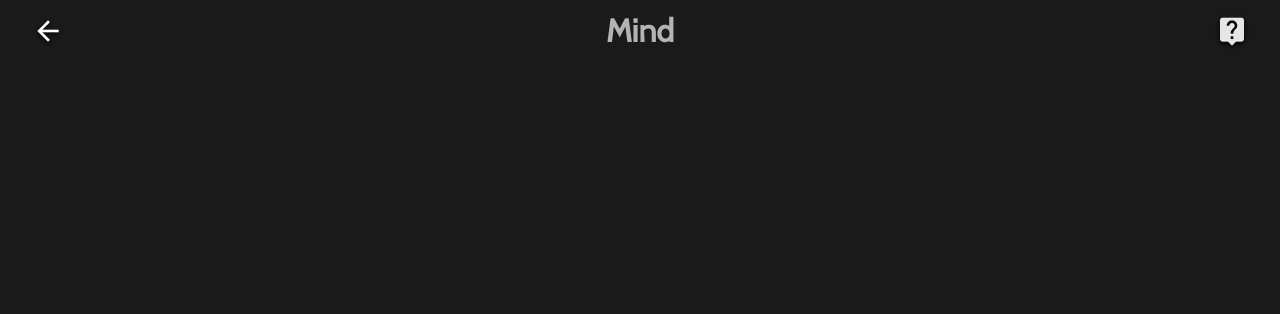
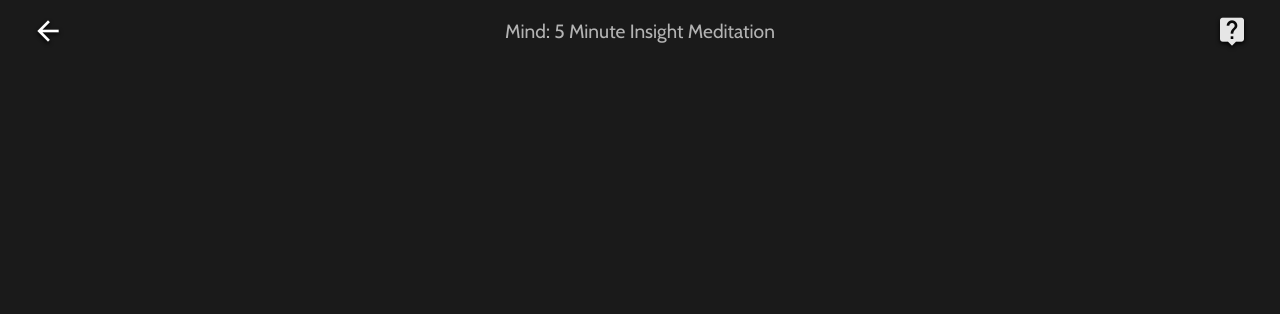
Before and after one commit to ryanallen/openmindapp, a PHP site: page /contemplation-5min.html in a window 1280 px wide. Shown: the top 314 px of the page. Run offline with PHP 8.4, Linux system fonts and the light colour scheme.

Commit message:
styling fixes

```diff
--- a/contemplation-5min.html
+++ b/contemplation-5min.html
@@ -14,7 +14,7 @@
         <i class="material-icons top-bar__action-button">arrow_back</i>
       </a>
       <div class="top-bar__title">
-        <h1 class="top-bar__h1">Mind</h1>
+        <h1 class="top-bar__sub">Mind: 5 Minute Insight Meditation</h1>
       </div>
       <a href="https://goo.gl/forms/QJo2Nh8JdxR3fzjX2" class="top-bar__right-action" target="about_blank">
         <i class="material-icons top-bar__action-button">live_help</i>
@@ -22,7 +22,7 @@
     </div>
 
     <div class="home-scene">
-      <iframe width="60%" height="166" scrolling="no" frameborder="no" src="https://w.soundcloud.com/player/?url=https%3A//api.soundcloud.com/tracks/320558358&amp;color=000000&amp;auto_play=true&amp;hide_related=false&amp;show_comments=true&amp;show_user=true&amp;show_reposts=false"></iframe>
+      <!--<iframe width="60%" height="166" scrolling="no" frameborder="no" src="https://w.soundcloud.com/player/?url=https%3A//api.soundcloud.com/tracks/320558358&amp;color=000000&amp;auto_play=true&amp;hide_related=false&amp;show_comments=true&amp;show_user=true&amp;show_reposts=false"></iframe>-->
     </div>
 
     <div class="bottom-bar">
--- a/index.html
+++ b/index.html
@@ -13,7 +13,7 @@
       <div class="top-bar__left-action">
       </div>
       <div class="top-bar__title">
-          <h1 class="top-bar__h1">Mind</h1>
+          <h1 class="top-bar__home">Mind</h1>
       </div>
       <a href="https://goo.gl/forms/6LRq8rz19XAl4zwK2" class="top-bar__right-action">
         <i class="material-icons top-bar__action-button">live_help</i>
--- a/style/mind.css
+++ b/style/mind.css
@@ -29,12 +29,21 @@ input, button, submit {
   text-shadow: 0px 2px 4px black; }
 
 h1 {
-  font-family: 'Cabin', sans-serif;
-  font-size: 4vh; }
+  font-family: 'Cabin', sans-serif; }
 
-.top-bar__h1 {
+.top-bar__home {
   margin: auto;
-  color: #b3b3b3; }
+  text-align: center;
+  color: #b3b3b3;
+  font-size: 4vh;
+  font-weight: 500; }
+
+.top-bar__sub {
+  margin: auto;
+  text-align: center;
+  color: #b3b3b3;
+  font-size: 2.4vh;
+  font-weight: 300; }
 
 h2 {
   font-family: 'Cabin', sans-serif;
@@ -165,7 +174,8 @@ button {
   -ms-flex-pack: center;
   justify-content: center;
   margin: 16px;
-  border-radius: 4px; }
+  border-radius: 4px;
+  cursor: pointer; }
   button:hover {
     background-color: white; }
   button:active {
--- a/style/partials/_mind_flexboxes.scss
+++ b/style/partials/_mind_flexboxes.scss
@@ -74,6 +74,7 @@ button {
 	justify-content: center; /// centers text on the x axis
 	margin:16px;
 	border-radius: 4px;
+	cursor:pointer;
 
 
 }
--- a/style/partials/_mind_type.scss
+++ b/style/partials/_mind_type.scss
@@ -10,11 +10,22 @@
 
 h1 {
 	font-family: 'Cabin', sans-serif; ///font set with fallback
-	font-size: 4vh; ///dynamic text size set to 4% of viewport height
+
 }
-	.top-bar__h1 {
+	.top-bar__home {
 		margin: auto; ///horizontally center
+		text-align: center;
   		color: $c70; ///this is set in import.scss
+  		font-size: 4vh; ///dynamic text size set to 4% of viewport height
+  		font-weight: 500;
+	}
+
+	.top-bar__sub {
+		margin: auto; ///horizontally center
+		text-align: center;
+  		color: $c70; ///this is set in import.scss
+  		font-size: 2.4vh; ///dynamic text size set to 4% of viewport height
+  		font-weight: 300;
 	}
 
 h2 {
```
Also changed, not shown: 1 other file.
